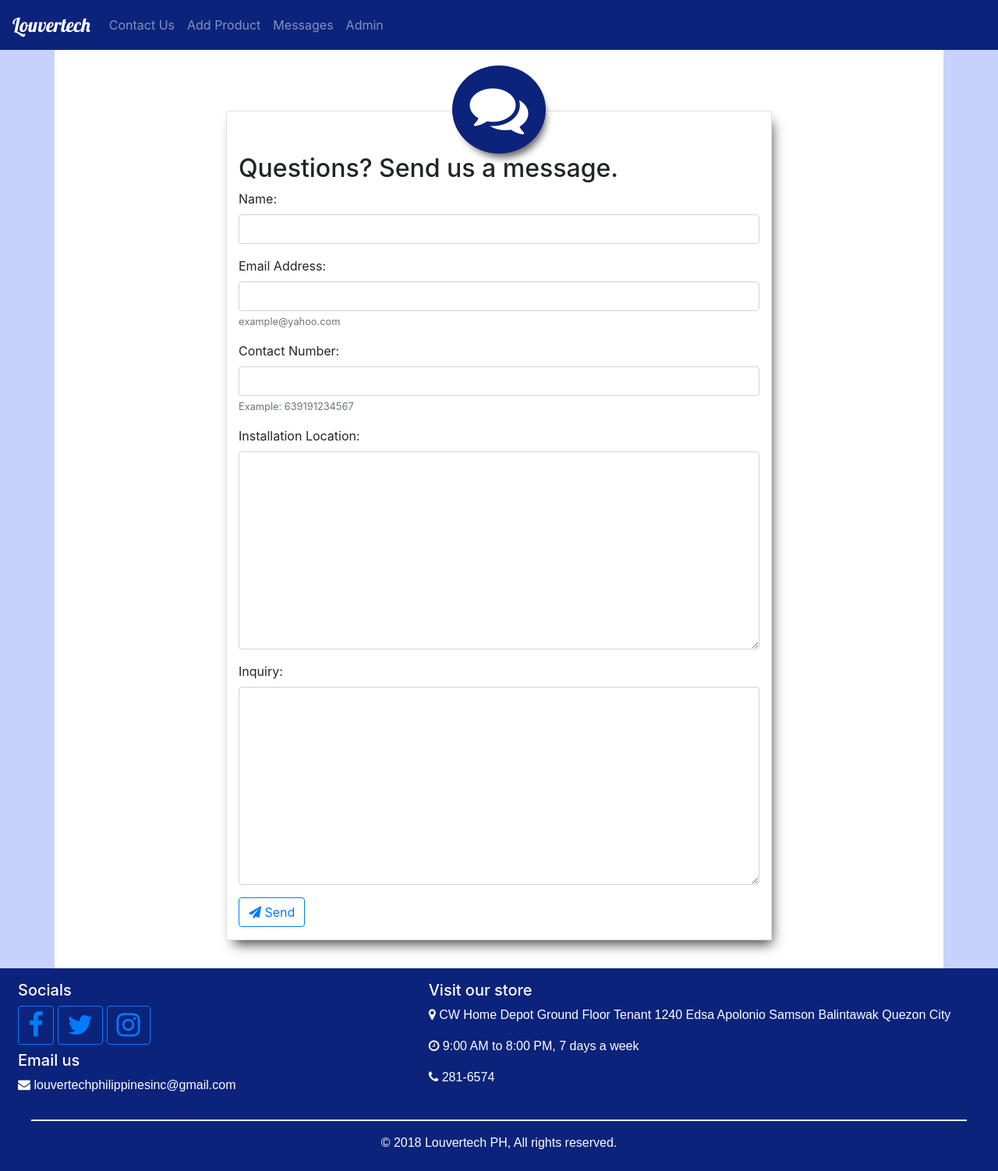
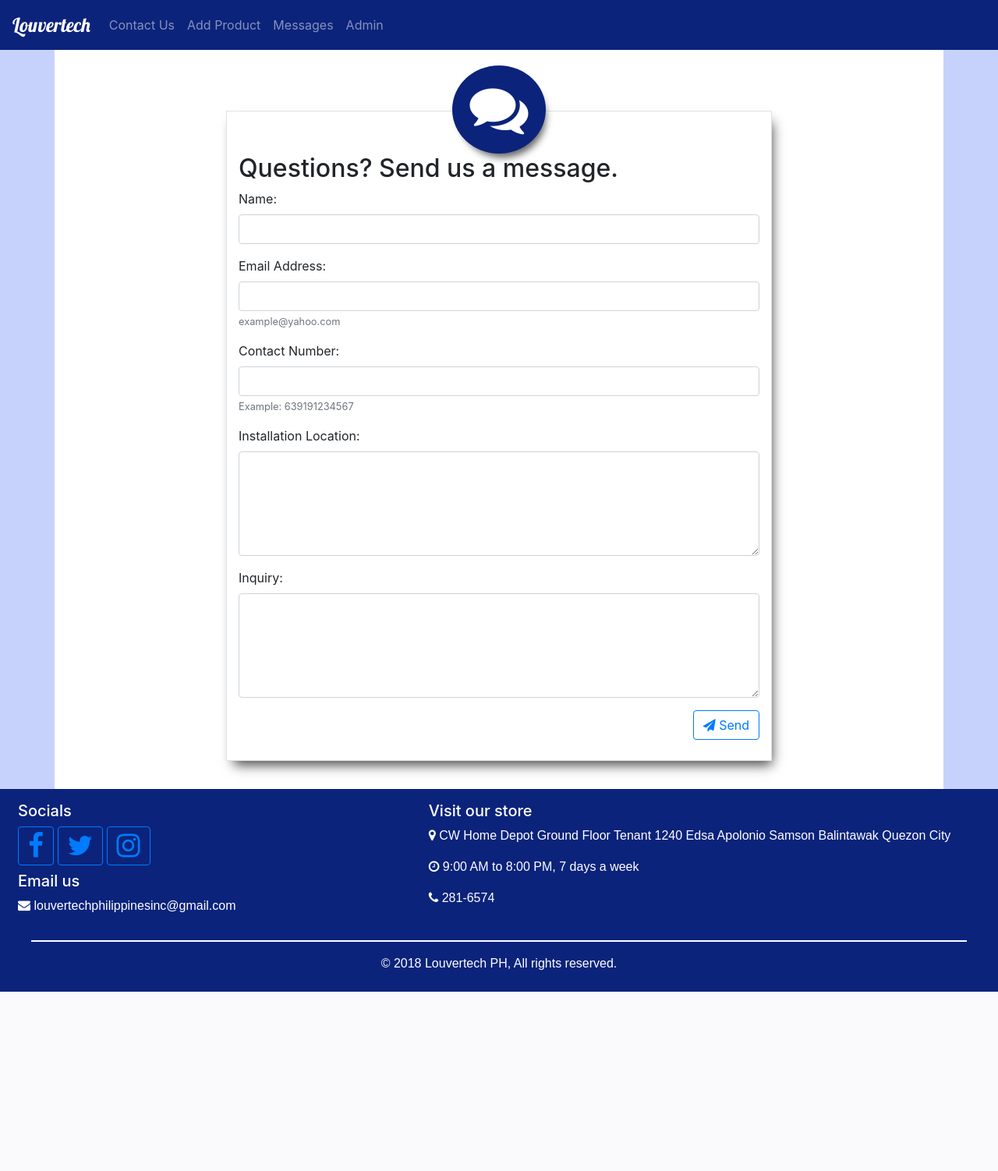
Before and after one commit to arviesan24/Louvertech, a Django app: page /contact-us/ in a window 1280 px wide. Shown: the whole page at 78% size. After the commit the page ends 1272 px from the top, so only its background shows below. Run offline with Django 3.2, Linux system fonts and the light colour scheme; some libraries are stand-ins or nearby versions.

Commit message:
Move submit buttons to right of Forms

```diff
--- a/contact_us/forms.py
+++ b/contact_us/forms.py
@@ -6,8 +6,8 @@ class SendInquiryForm(forms.ModelForm):
     cust_name = forms.CharField(label="Name")
     cust_email_address = forms.EmailField(label="Email Address", help_text='example@yahoo.com')
     cust_contact_number = forms.CharField(label="Contact Number", widget=forms.NumberInput, max_length=12, help_text='Example: 639191234567')
-    cust_location = forms.CharField(label="Installation Location", max_length=250, widget=forms.Textarea)
-    cust_inquiry = forms.CharField(label="Inquiry", max_length=1000, widget=forms.Textarea)
+    cust_location = forms.CharField(label="Installation Location", max_length=250, widget=forms.Textarea(attrs={'cols': 10, 'rows': 5}))
+    cust_inquiry = forms.CharField(label="Inquiry", max_length=1000, widget=forms.Textarea(attrs={'cols': 10, 'rows': 5}))
 
     class Meta:
         model = Contact_Us
--- a/gallery/forms.py
+++ b/gallery/forms.py
@@ -7,7 +7,7 @@ class UploadFileForm(forms.ModelForm):
     set the field attributes first before setting up the field's arrangement using the class Meta
     '''
     name = forms.CharField(label="Product Name")
-    description = forms.CharField(label="Details", widget=forms.Textarea)
+    description = forms.CharField(label="Details", widget=forms.Textarea(attrs={'cols': 10, 'rows': 5}))
     image_location = forms.ImageField(label="Upload Photo")
 
     class Meta:
--- a/templates/forms/add_gallery_form.html
+++ b/templates/forms/add_gallery_form.html
@@ -17,7 +17,7 @@
     </div>
 {% endif %}
 
-<form method="post" action="" enctype="multipart/form-data" class="mb-3">
+<form method="post" action="" enctype="multipart/form-data" class="mb-3 pb-5">
   {% csrf_token %}
 
 
@@ -55,7 +55,7 @@
     </div>
   {% endfor %}
 
-  <button type="submit" class="btn btn-outline-primary"><i class="fa fa-save"></i> Save</button>
+  <button type="submit" class="btn btn-outline-primary float-right"><i class="fa fa-save"></i> Save</button>
 </form>
 </div>
 {% endblock content %}
--- a/templates/forms/contact_us_form.html
+++ b/templates/forms/contact_us_form.html
@@ -15,7 +15,7 @@
   </div>
   {% endif %}
 
-<form method="post" action="" class="mb-3">
+<form method="post" action="" class="mb-3 pb-5">
     {% csrf_token %}
 
     {% if form.non_field_errors %}
@@ -52,7 +52,7 @@
         {% endif %}
     </div>
     {% endfor %}
-    <button type="submit" class="btn btn-outline-primary"><i class="fa fa-paper-plane"></i> Send</button>
+    <button type="submit" class="btn btn-outline-primary float-right"><i class="fa fa-paper-plane"></i> Send</button>
 </form>
 
 </div>
--- a/templates/forms/login_form.html
+++ b/templates/forms/login_form.html
@@ -14,7 +14,7 @@
   </div>
   {% endif %}
 
-<form method="post" action="" class="mb-3">
+<form method="post" action="" class="mb-3 pb-5">
     {% csrf_token %}
 
     {% if form.non_field_errors %}
@@ -51,7 +51,7 @@
         {% endif %}
     </div>
     {% endfor %}
-    <button type="submit" class="btn btn-outline-primary"><i class="fa fa-sign-in" aria-hidden="true"></i> Login</button>
+    <button type="submit" class="btn btn-outline-primary float-right"><i class="fa fa-sign-in" aria-hidden="true"></i> Login</button>
 </form>
 
 </div>
--- a/templates/forms/registration_form.html
+++ b/templates/forms/registration_form.html
@@ -15,7 +15,7 @@
   </div>
   {% endif %}
 
-<form method="post" action="" class="mb-3">
+<form method="post" action="" class="mb-3 pb-5">
     {% csrf_token %}
 
     {% if form.non_field_errors %}
@@ -52,7 +52,8 @@
         {% endif %}
     </div>
     {% endfor %}
-    <button type="submit" class="btn btn-outline-primary">Sign Up</button>
+    <button type="submit" class="btn btn-outline-primary float-right"><i class="fa fa-user-plus" aria-hidden="true"></i> Sign Up</button>
+
 </form>
 
 </div>
```
